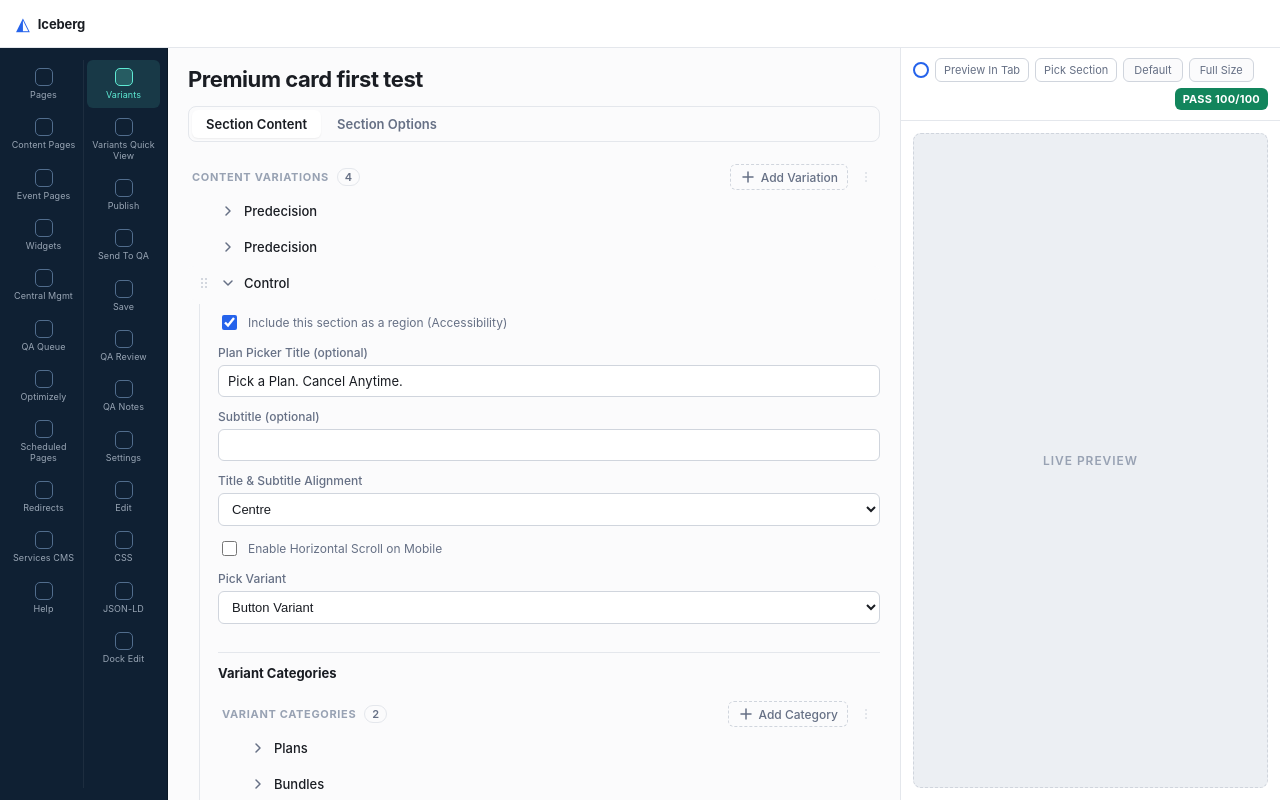
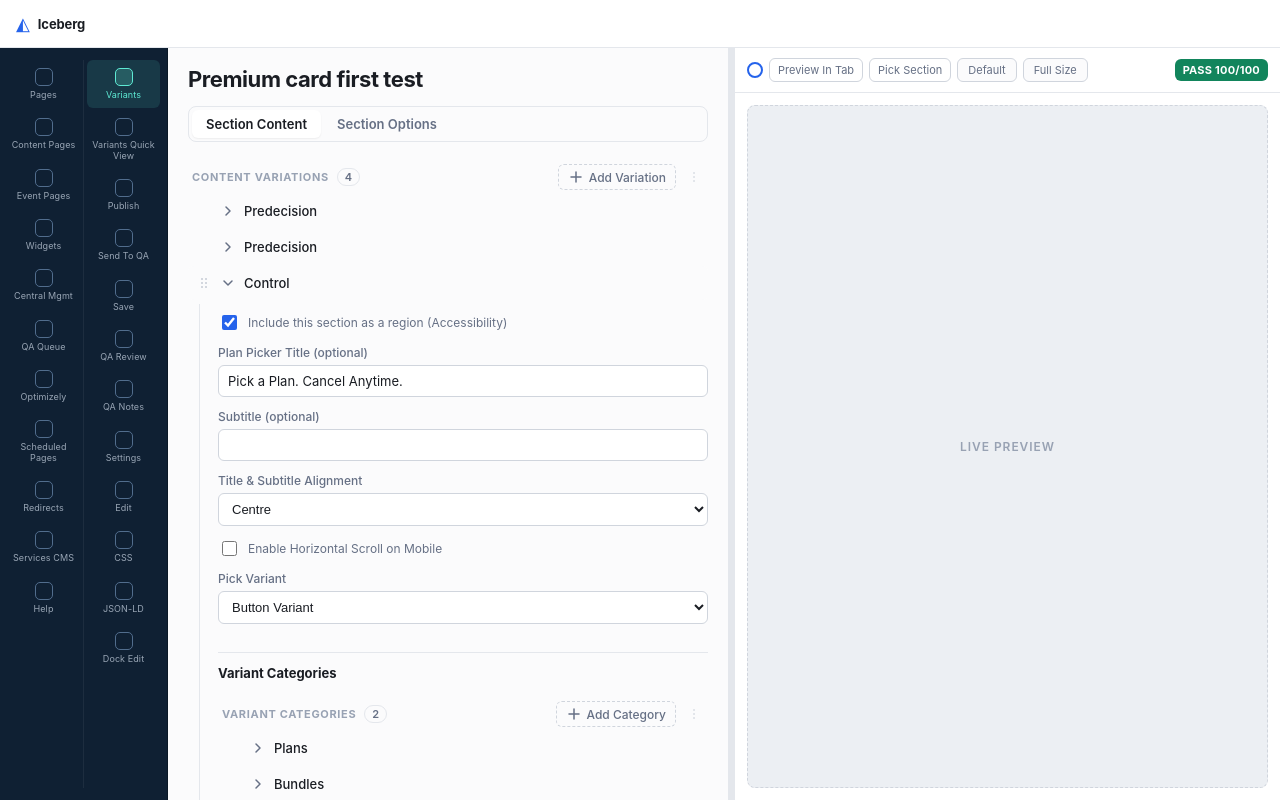
Before and after one commit to sebastianvidalnbc/iceberg-tabs-prototype, a React (Vite) app: page / in a window 1280 px wide. Built offline with nearby package versions, Linux system fonts and the light colour scheme; the HTML template or start-up script is replaced by a standard one.

Commit message:
Make editor panel resizable with persisted width

```diff
--- a/src/App.tsx
+++ b/src/App.tsx
@@ -1,9 +1,65 @@
+import { useCallback, useEffect, useRef, useState } from "react";
 import { StoreProvider } from "./store";
 import { IcebergSidebar } from "./components/IcebergSidebar";
 import { ContentEditor } from "./components/ContentEditor";
 import { PreviewPane } from "./components/PreviewPane";
 
+// Fixed sidebar rail; the editor and preview share the remaining width. Dragging
+// the divider changes the editor width, so shrinking it gives the preview more room.
+const SIDEBAR = 168;
+const MIN_EDITOR = 360;
+const MIN_PREVIEW = 280;
+const DEFAULT_EDITOR = 560;
+const STORAGE_KEY = "iceberg.editorWidth";
+
+const loadEditorWidth = (): number => {
+  const saved = Number(localStorage.getItem(STORAGE_KEY));
+  return Number.isFinite(saved) && saved > 0 ? saved : DEFAULT_EDITOR;
+};
+
 export default function App() {
+  const workspaceRef = useRef<HTMLDivElement>(null);
+  const [editorWidth, setEditorWidth] = useState(loadEditorWidth);
+  const [dragging, setDragging] = useState(false);
+
+  // Clamp so neither the editor nor the preview collapses below its minimum.
+  const clamp = useCallback((width: number) => {
+    const total = workspaceRef.current?.clientWidth ?? window.innerWidth;
+    const max = total - SIDEBAR - MIN_PREVIEW;
+    return Math.max(MIN_EDITOR, Math.min(width, max));
+  }, []);
+
+  // Re-clamp a persisted width against the current window on mount so a wide
+  // saved value can't over-shrink the preview on a smaller screen.
+  useEffect(() => {
+    setEditorWidth((w) => clamp(w));
+  }, [clamp]);
+
+  useEffect(() => {
+    if (!dragging) return;
+    const onMove = (e: MouseEvent) => {
+      const left = workspaceRef.current?.getBoundingClientRect().left ?? 0;
+      setEditorWidth(clamp(e.clientX - left - SIDEBAR));
+    };
+    const onUp = () => setDragging(false);
+    document.body.style.cursor = "col-resize";
+    document.body.style.userSelect = "none";
+    window.addEventListener("mousemove", onMove);
+    window.addEventListener("mouseup", onUp);
+    return () => {
+      document.body.style.cursor = "";
+      document.body.style.userSelect = "";
+      window.removeEventListener("mousemove", onMove);
+      window.removeEventListener("mouseup", onUp);
+    };
+  }, [dragging, clamp]);
+
+  // Persist the chosen width once a drag settles so it survives a refresh.
+  useEffect(() => {
+    if (dragging) return;
+    localStorage.setItem(STORAGE_KEY, String(editorWidth));
+  }, [dragging, editorWidth]);
+
   return (
     <StoreProvider>
       <div className="app">
@@ -13,9 +69,20 @@ export default function App() {
             <span className="brand-name">Iceberg</span>
           </div>
         </header>
-        <div className="workspace">
+        <div
+          className="workspace"
+          ref={workspaceRef}
+          style={{ gridTemplateColumns: `${SIDEBAR}px ${editorWidth}px 6px minmax(0, 1fr)` }}
+        >
           <IcebergSidebar />
           <ContentEditor />
+          <div
+            className={`resizer${dragging ? " dragging" : ""}`}
+            role="separator"
+            aria-orientation="vertical"
+            aria-label="Resize editor panel"
+            onMouseDown={() => setDragging(true)}
+          />
           <PreviewPane />
         </div>
       </div>
--- a/src/index.css
+++ b/src/index.css
@@ -60,10 +60,25 @@ input, textarea { font-family: inherit; }
 .workspace {
   flex: 1; min-height: 0;
   display: grid;
-  grid-template-columns: 168px minmax(0, 1fr) 380px;
+  /* columns set inline in App.tsx: sidebar / editor / resizer / preview */
+  grid-template-columns: 168px minmax(0, 1fr) 6px minmax(0, 1fr);
   width: 100%;
 }
 .col { min-height: 0; overflow-y: auto; background: var(--surface); }
+
+/* Draggable divider between the editor and the preview pane */
+.resizer {
+  min-height: 0;
+  cursor: col-resize;
+  background: var(--border);
+  position: relative;
+  transition: background 0.12s ease;
+}
+.resizer::before {
+  content: "";
+  position: absolute; top: 0; bottom: 0; left: -4px; right: -4px;
+}
+.resizer:hover, .resizer.dragging { background: var(--blue); }
 .explorer { border-right: 1px solid var(--border); }
 .editor { background: var(--surface-2); display: flex; flex-direction: column; }
 .inspector { border-left: 1px solid var(--border); padding: 12px 14px 40px; }
```
